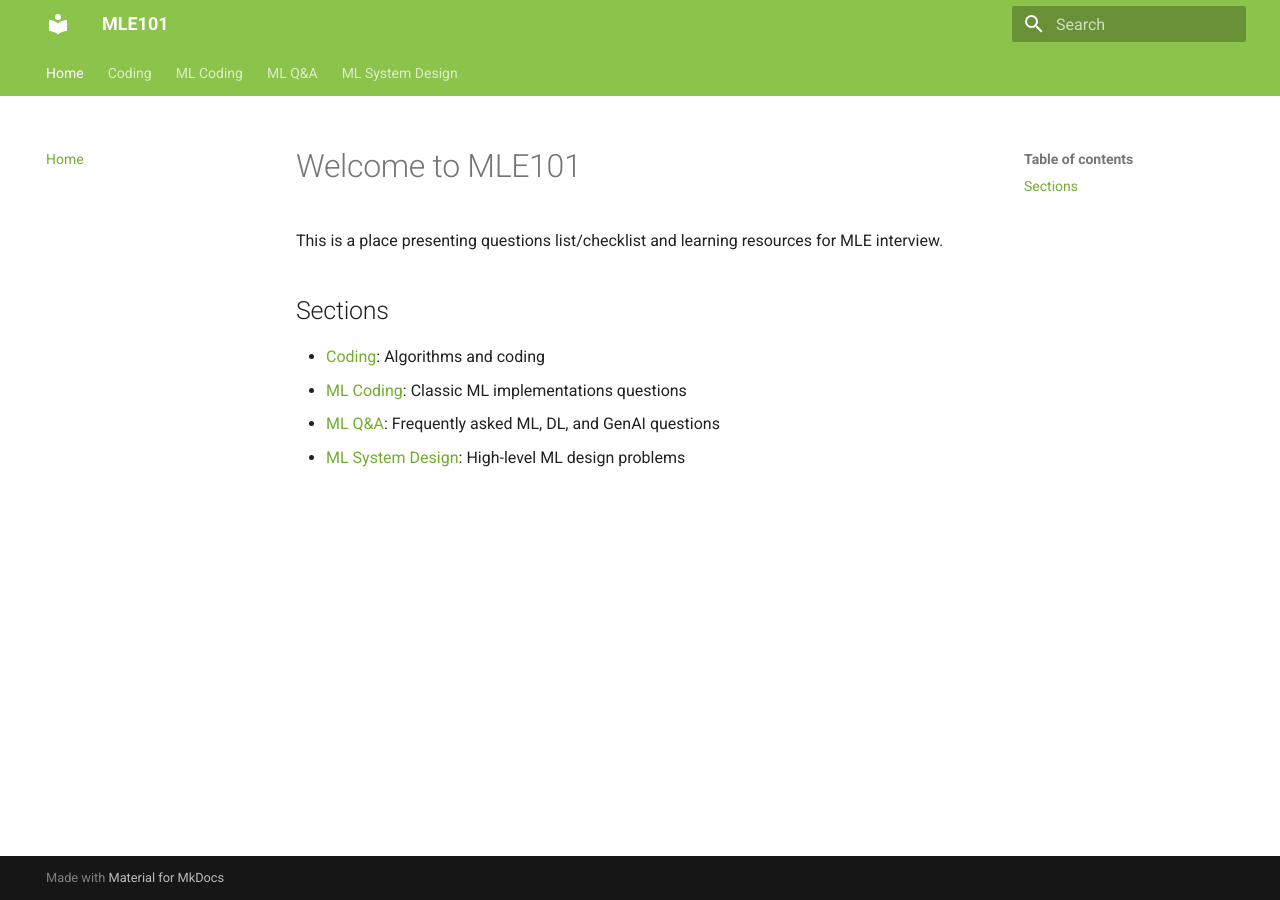
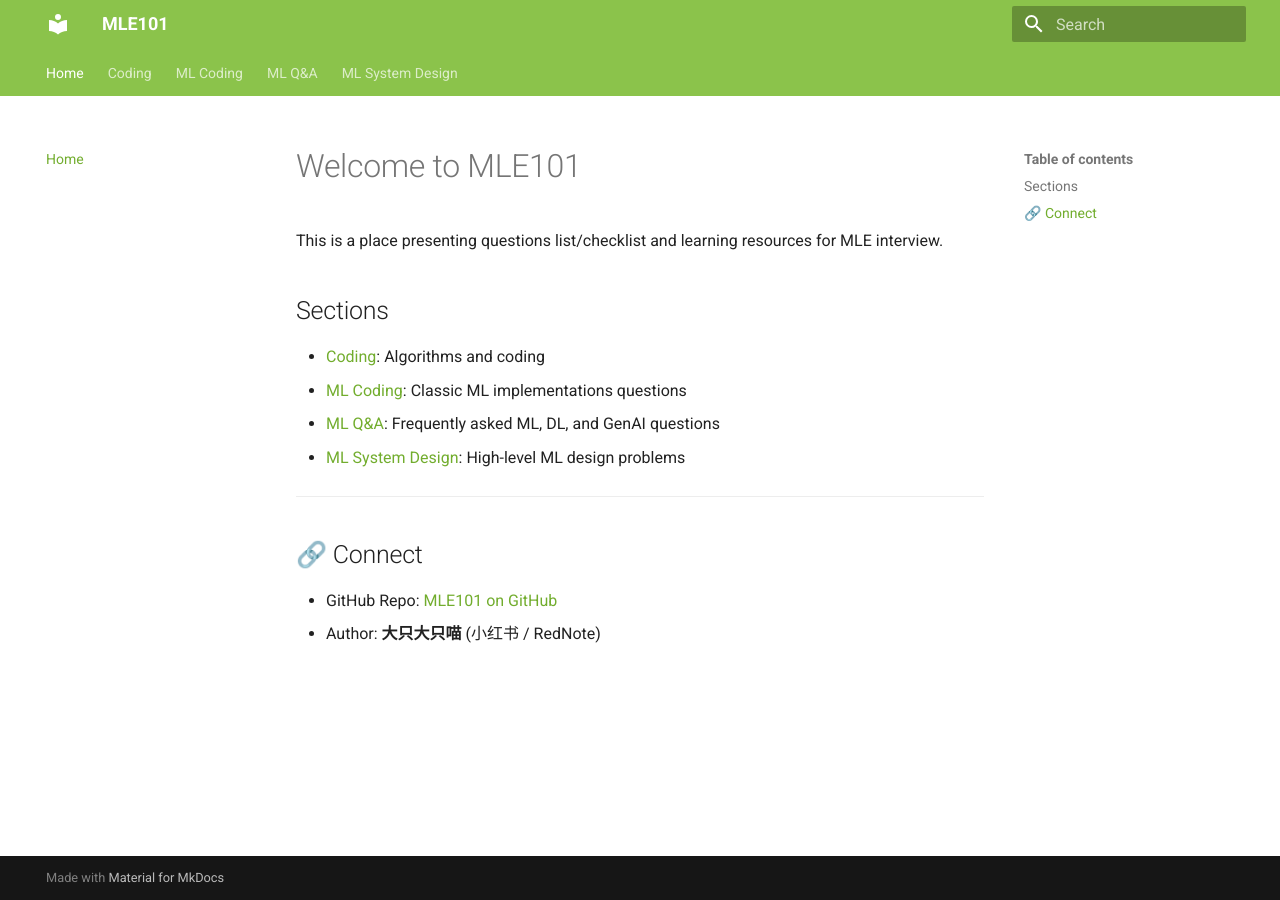
Before and after one commit to MelodyMD/MLE101, an MkDocs documentation site: the page built from docs/index.md, in a window 1280 px wide. Built offline with MkDocs 1.6.1 and Material for MkDocs 9.7.7, drawn with Linux system fonts in a browser that asks for light colours.

Commit message:
add author information

```diff
--- a/docs/index.md
+++ b/docs/index.md
@@ -8,3 +8,10 @@ This is a place presenting questions list/checklist and learning resources for M
 - [ML Coding](ml_coding.md): Classic ML implementations questions
 - [ML Q&A](ml_qa.md): Frequently asked ML, DL, and GenAI questions
 - [ML System Design](ml_system_design.md): High-level ML design problems
+
+---
+
+## 🔗 Connect
+
+- GitHub Repo: [MLE101 on GitHub](https://github.com/MelodyMD/MLE101)
+- Author: **大只大只喵** (小红书 / RedNote)
```
